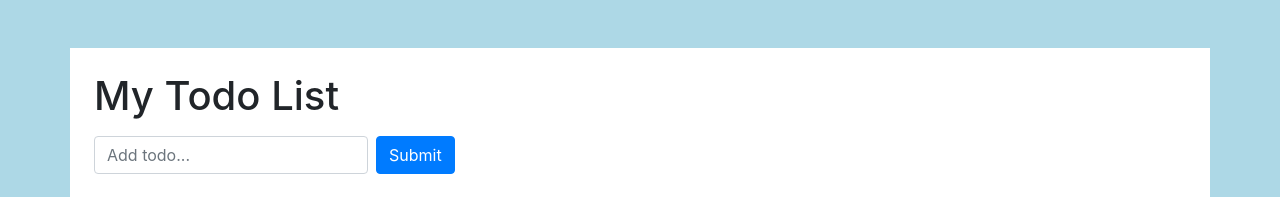
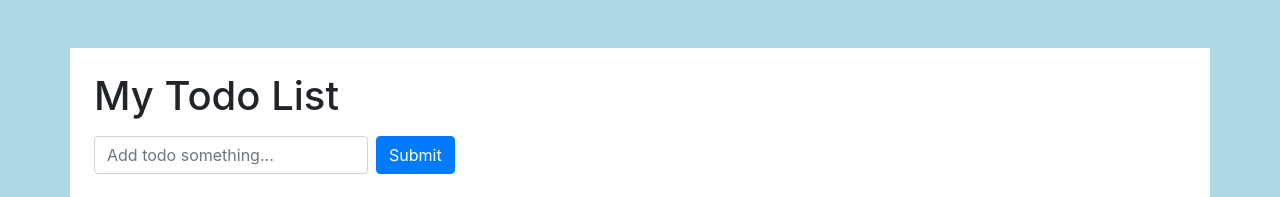
Before and after one commit to alfredomtzg/reduxToDoApp, a React (Create React App) app: page / in a window 1280 px wide. Shown: the top 197 px of the page. Built offline with nearby package versions, Linux system fonts and the light colour scheme.

Commit message:
[Update] input placeholder

```diff
--- a/src/components/AddTodoForm.js
+++ b/src/components/AddTodoForm.js
@@ -15,7 +15,7 @@ const AddTodoForm = () => {
 			<input
 				type='text'
 				className='form-control mb-2 mr-sm-2'
-				placeholder='Add todo...'
+				placeholder='Add todo something...'
 				value={value}
 				onChange={(event) => setValue(event.target.value)}
 			></input>
```
